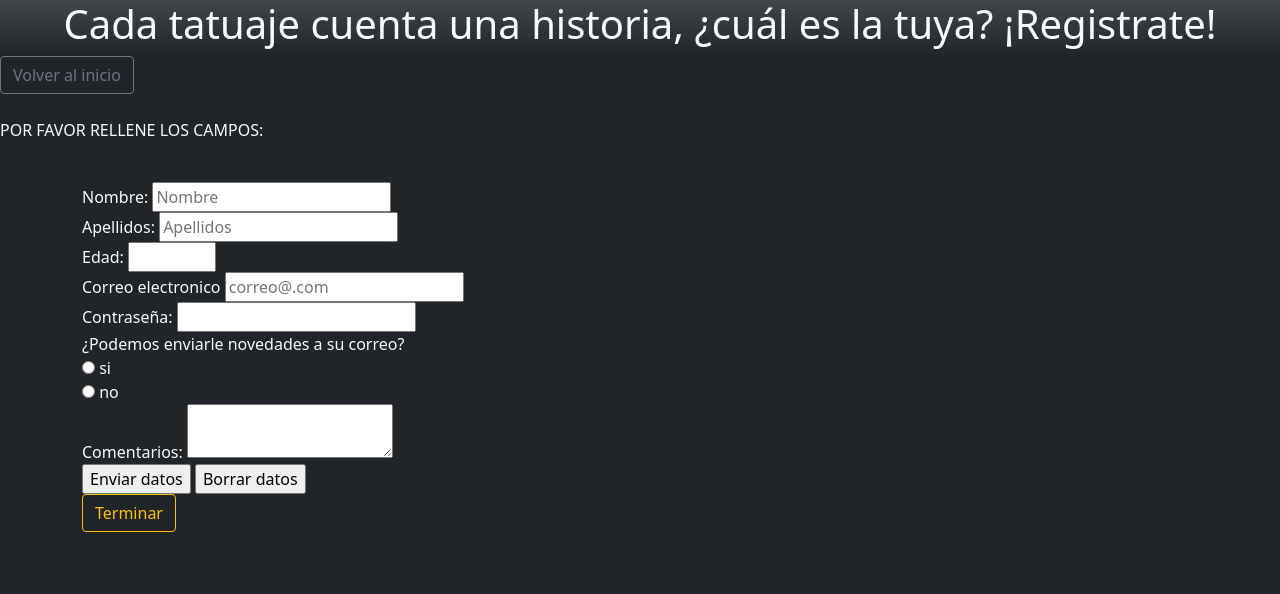
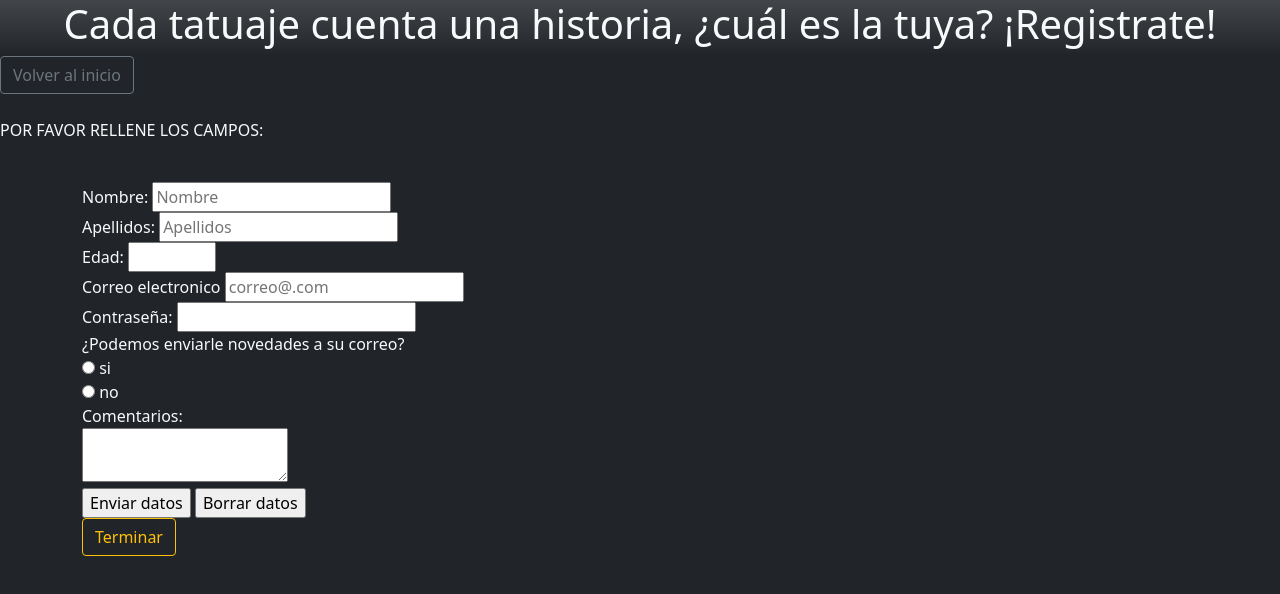
Before and after one commit to TheJosssss/TheJosssss.github.io, a plain HTML site: page reservacion.html in a window 1280 px wide. Drawn offline with nearby package versions, Linux system fonts and the light colour scheme.

Commit message:
Update reservacion.html

```diff
--- a/reservacion.html
+++ b/reservacion.html
@@ -52,7 +52,7 @@
                     <input type="radio" name="publi" id="no">
                     <label for="si">no</label>
                     <br>
-                    <label for="com">Comentarios:</label>
+                    <label for="com">Comentarios:</label><br>
                     <textarea name="Comentarios" id="com"></textarea>
                     <br>
                     <input type="submit" value="Enviar datos">
```
